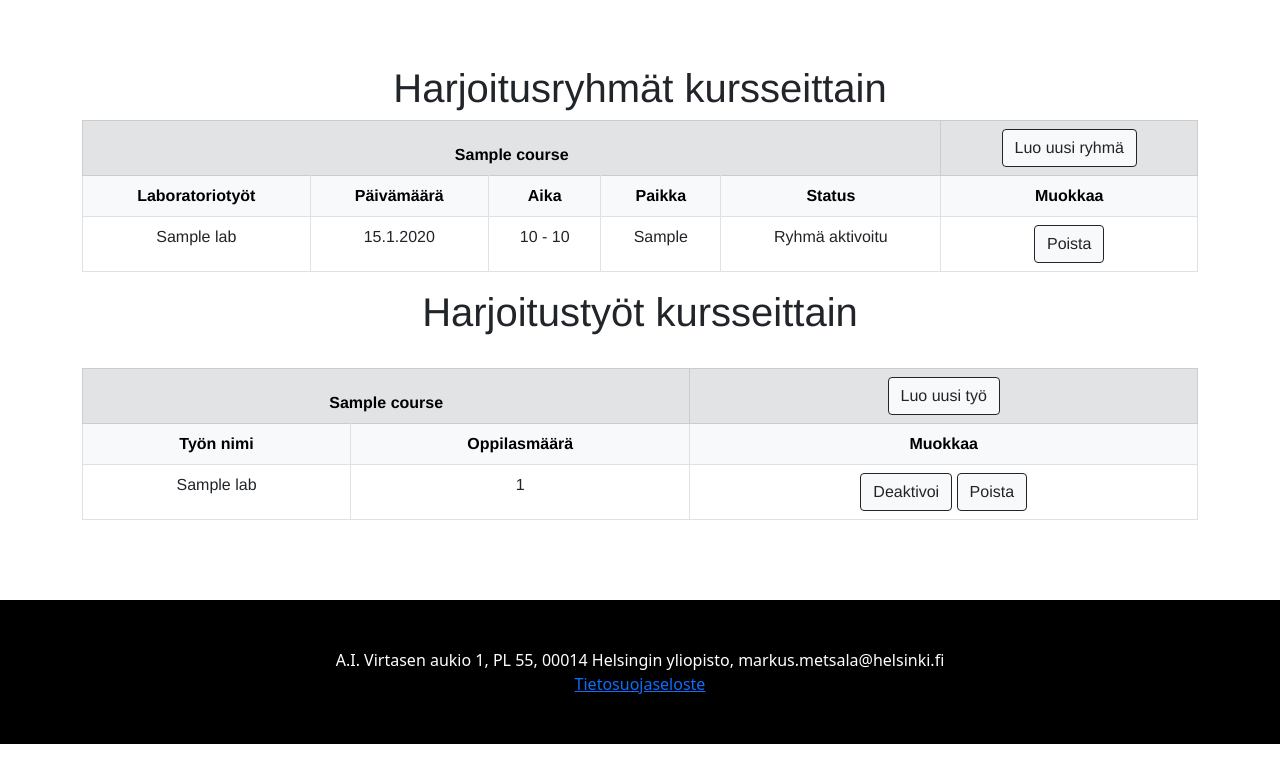
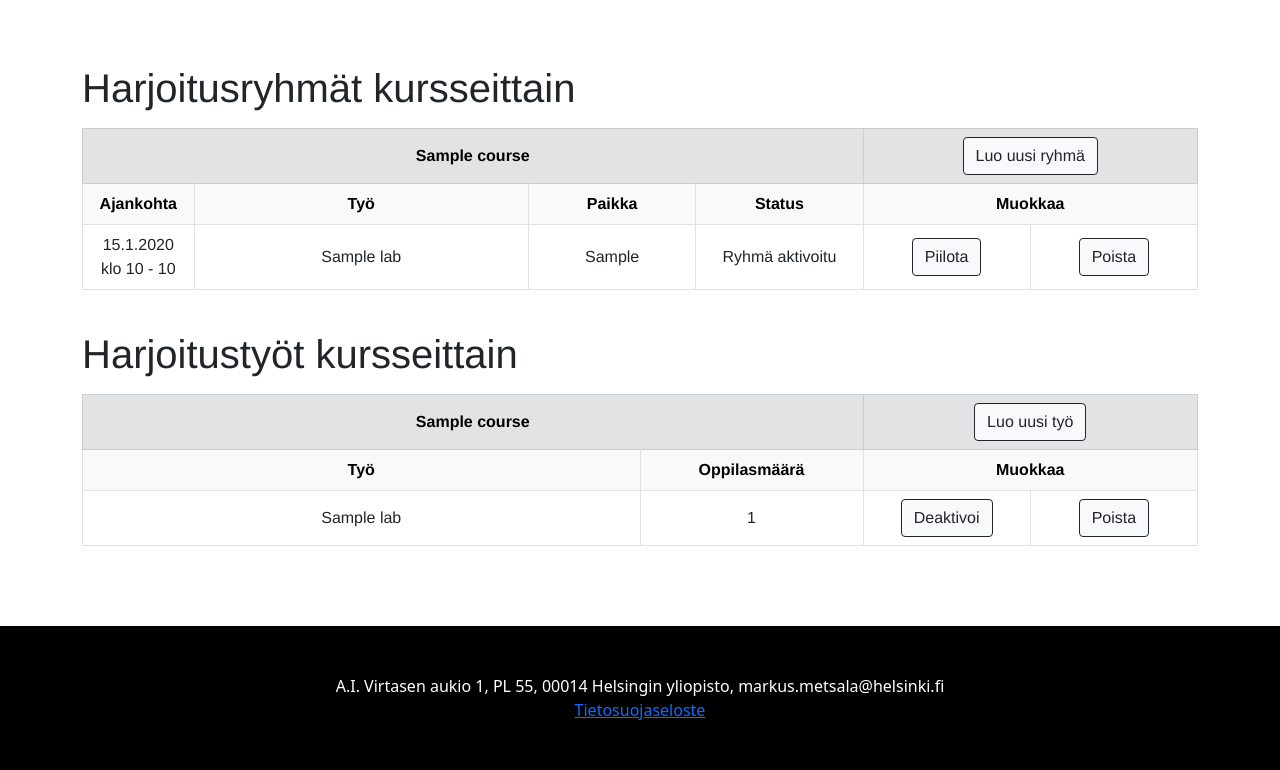
Before and after one commit to Salmela/ilmo, a Django app: page /created_labs/ in a window 1280 px wide. Shown: the part 120-890 px from the top of the page. Before the commit the page ends 864 px from the top, so only its background shows below. Run offline with Django 4.2, Linux system fonts and the light colour scheme; a user stored in the database is signed in; tables that the repository leaves empty hold one stand-in row (values such as "Sample post"); parts of the project's set-up code (start-up, migrations or seed data) failed here and were passed over.

Commit message:
change labgroup status button and minor cosmetic changes

```diff
--- a/app/ilmoweb/templates/created_labs.html
+++ b/app/ilmoweb/templates/created_labs.html
@@ -1,15 +1,16 @@
 {% extends "layout.html" %}
 {% block title %} Created labs {% endblock %}
 {% block content %}
-
-<h1>Harjoitusryhmät kursseittain</h1>
+<div class="container-sm">
+  <h1 class="float-left mb-3">Harjoitusryhmät kursseittain</h1>
+</div>
 {% for course in courses %}
   <div class="container-sm" id="table-sm">
-    <table class="table table-bordered">
+    <table class="table table-bordered align-middle">
       <thead>
         <tr class="table-secondary">
-          <th colspan="5">{{course.name}}</th>
-          <th>
+          <th class="align-middle" colspan="4">{{course.name}}</th>
+          <th colspan="2">
             <form action="/create_group" method="GET">
               <input type="hidden" name="course_id" value="{{ course.id }}">
               <input type="hidden" name="course_name" value="{{ course.name }}">
@@ -18,12 +19,11 @@
           </th>
         </tr>
         <tr class="table-light">
-          <th>Laboratoriotyöt</th>
-          <th>Päivämäärä</th>
-          <th>Aika</th>
-          <th>Paikka</th>
-          <th>Status</th>
-          <th>Muokkaa</th>
+          <th width="10%">Ajankohta</th>
+          <th width="30%">Työ</th>
+          <th width="15%">Paikka</th>
+          <th width="15%">Status</th>
+          <th width="30%" colspan="2">Muokkaa</th>
         </tr>
       </thead>
       <tbody>
@@ -31,12 +31,13 @@
           {% if lab.course_id == course.id %}
             {% for lab_group in lab_groups %}
               {% if lab_group.lab_id == lab.id %}
-                {% if lab.is_visible == 1 %}
-                  {% if lab_group.deleted == 0 %}
                 <tr>
+                  <td>
+                    {{lab_group.date.day}}.{{lab_group.date.month}}.{{lab_group.date.year}}
+                    <br>
+                    klo {{lab_group.start_time.hour}} - {{lab_group.end_time.hour}}
+                  </td>
                   <td>{{lab.name}}</td>
-                      <td>{{lab_group.date.day}}.{{lab_group.date.month}}.{{lab_group.date.year}}</td>
-                      <td>{{lab_group.start_time.hour}} - {{lab_group.end_time.hour}}</td>
                   <td>{{lab_group.place}}</td>
                   {% if lab_group.status == 0 %}
                     <td>Ei aktivoitu</td>
@@ -47,12 +48,13 @@
                   {% elif lab_group.status == 3 %}
                     <td>Peruttu</td>
                   {% endif %}
-                      <td>
-                        <a href='/delete_labgroup/{{ lab_group.id }}' class="btn btn-light btn-outline-dark">Poista</a>
-                      </td>
+                  {% if lab_group.status == 0 %}
+                    <td><a href='/labgroup_status/{{ lab_group.id }}' class="btn btn-light btn-outline-dark">Julkaise</a></td>
+                  {% else %}
+                    <td><a href='/labgroup_status/{{ lab_group.id }}' class="btn btn-light btn-outline-dark">Piilota</a></td>
+                  {% endif %}
+                    <td width="15%"><a href='/delete_labgroup/{{ lab_group.id }}' class="btn btn-light btn-outline-dark">Poista</a></td>
                 </tr>
-                  {% endif %}
-                {% endif %}
              {% endif %}
             {% endfor %}
           {% endif %}
@@ -61,18 +63,19 @@
     </table>
   </div>
 {% endfor %}
-<h1>Harjoitustyöt kursseittain</h1>
-<br>
+<div class="container-sm">
+  <h1 class="float-left mt-4 mb-3">Harjoitustyöt kursseittain</h1>
+</div>
 {% if not courses %}
   Ei kursseja
 {% else %}
   {% for course in courses %}
     <div class="container-sm">
-      <table class="table table-bordered">
+      <table class="table table-bordered align-middle">
         <thead>
           <tr class="table-secondary">
-            <th colspan="2">{{ course.name }}</th>
-            <th>
+            <th class="align-middle" colspan="2">{{ course.name }}</th>
+            <th colspan="2">
               <form action="/create_lab" method="GET">
                 <input type="hidden" name="course_id" value="{{ course.id }}">
                 <input class="btn btn-light btn-outline-dark" id="button" data-testid="{{ course.id }}" type="submit" value="Luo uusi työ">
@@ -80,9 +83,9 @@
             </th>
           </tr>
           <tr class="table-light">
-            <th>Työn nimi</th>
-            <th>Oppilasmäärä</th>
-            <th>Muokkaa</th>
+            <th width="50%">Työ</th>
+            <th width="20%">Oppilasmäärä</th>
+            <th width="30%" colspan="2">Muokkaa</th>
           </tr>
         </thead>
         <tbody>
@@ -100,12 +103,14 @@
                   <td type="number" name="max_students" {% if lab.is_visible == 0 %} class="text-muted" {% endif %}>
                     {{ lab.max_students }}
                   </td>
-                  <td>
+                  <td width="15%">
                     {% if lab.is_visible == 0 %}
                       <a href='/make_lab_visible/{{ lab.id }}' class="btn btn-light btn-outline-dark">Aktivoi</a>
                     {% else %}
                       <a href='/make_lab_visible/{{ lab.id }}' class="btn btn-light btn-outline-dark">Deaktivoi</a>
                     {% endif %}
+                  </td>
+                  <td width="15%">
                     <a href='/delete_lab/{{ lab.id }}' class="btn btn-light btn-outline-dark">Poista</a>
                   </td>
                 </tr>
--- a/app/ilmoweb/urls.py
+++ b/app/ilmoweb/urls.py
@@ -21,5 +21,6 @@ urlpatterns = [
     path("returned_report/<int:report_id>", views.returned_report, name="returned_report"),
     path("evaluate_report/<int:report_id>", views.evaluate_report, name="evaluate_report"),
     path("download_report/<str:filename>", views.download_report, name="download_report"),
-    path("delete_labgroup/<int:labgroup_id>", views.delete_labgroup, name="delete_labgroup")
+    path("delete_labgroup/<int:labgroup_id>", views.delete_labgroup, name="delete_labgroup"),
+    path("labgroup_status/<int:labgroup_id>", views.labgroup_status, name="labgroup_status")
 ]
--- a/app/ilmoweb/views.py
+++ b/app/ilmoweb/views.py
@@ -24,8 +24,8 @@ def created_labs(request):
         return redirect("/open_labs")
 
     courses = Courses.objects.all()
-    course_labs = Labs.objects.all()
-    lab_groups = LabGroups.objects.all()
+    course_labs = Labs.objects.filter(is_visible=1)
+    lab_groups = LabGroups.objects.filter(deleted=0).order_by('date')
     return render(request, "created_labs.html", {"courses":courses, "labs":course_labs,
                                                  "lab_groups":lab_groups})
 
@@ -297,6 +297,21 @@ def delete_labgroup(request, labgroup_id):
     return redirect(created_labs)
 
 @login_required
+def labgroup_status(request, labgroup_id):
+    """
+        Toggle labgroups status based on its current state.
+    """
+    if request.user.is_staff:
+        labgroup = LabGroups.objects.get(pk=labgroup_id)
+        if labgroup.status == 0:
+            labgroup.status = 1
+        else:
+            labgroup.status = 0
+        labgroup.save()
+
+    return redirect(created_labs)
+
+@login_required
 def cancel_enrollment(request, labgroup_id):
     """
         Student can cancel an enrollment to a labgroup through this view.
```
Also changed, not shown: app/ilmoweb/templates/my_labs.html (+23 -8 lines), app/ilmoweb/templates/open_labs.html (+27 -24 lines). Lines whose indentation alone changed are shown as unchanged.
